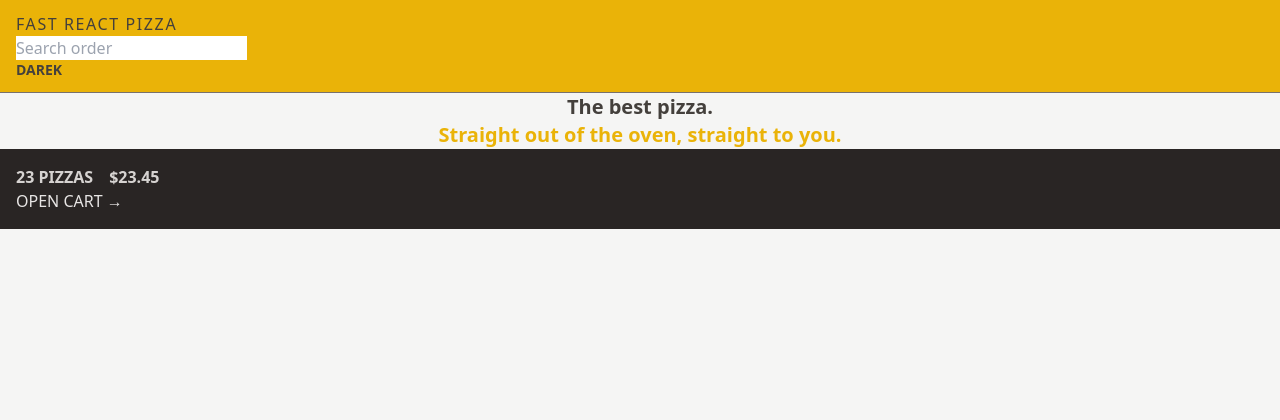
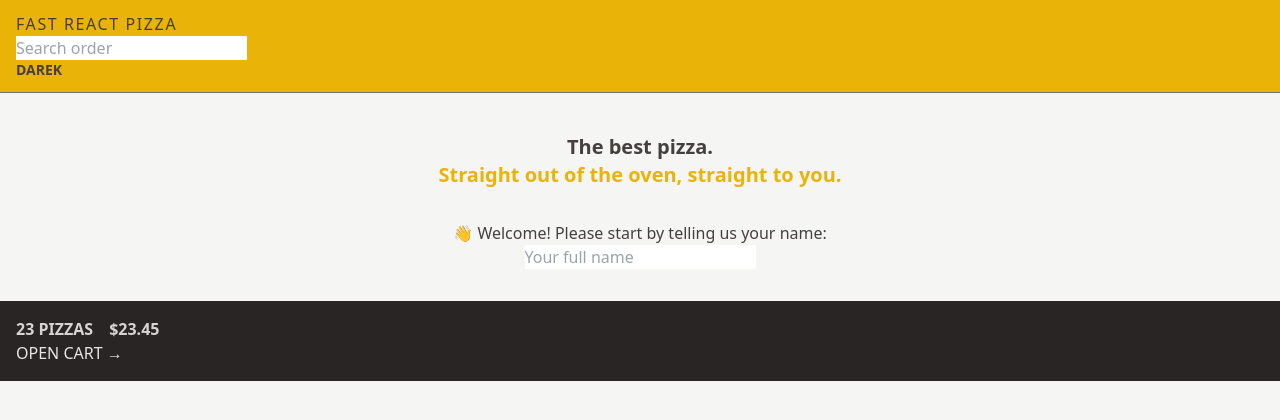
Before and after one commit to BoosterTech/fast-pizza-co, a React (Vite) app: page / in a window 1280 px wide. Shown: the top 420 px of the page. Built offline with nearby package versions, Linux system fonts and the light colour scheme.

Commit message:
<CreateUser/> added, styles applied

```diff
--- a/src/ui/Home.jsx
+++ b/src/ui/Home.jsx
@@ -1,13 +1,16 @@
+import CreateUser from '../features/user/CreateUser';
+
 function Home() {
   return (
-    <div>
-      <h1 className="text-center text-xl font-semibold">
+    <div className="mt-10 text-center">
+      <h1 className="mb-8 text-center text-xl font-semibold">
         The best pizza.
         <br />
         <span className="text-yellow-500">
           Straight out of the oven, straight to you.
         </span>
       </h1>
+      <CreateUser />
     </div>
   );
 }
```
